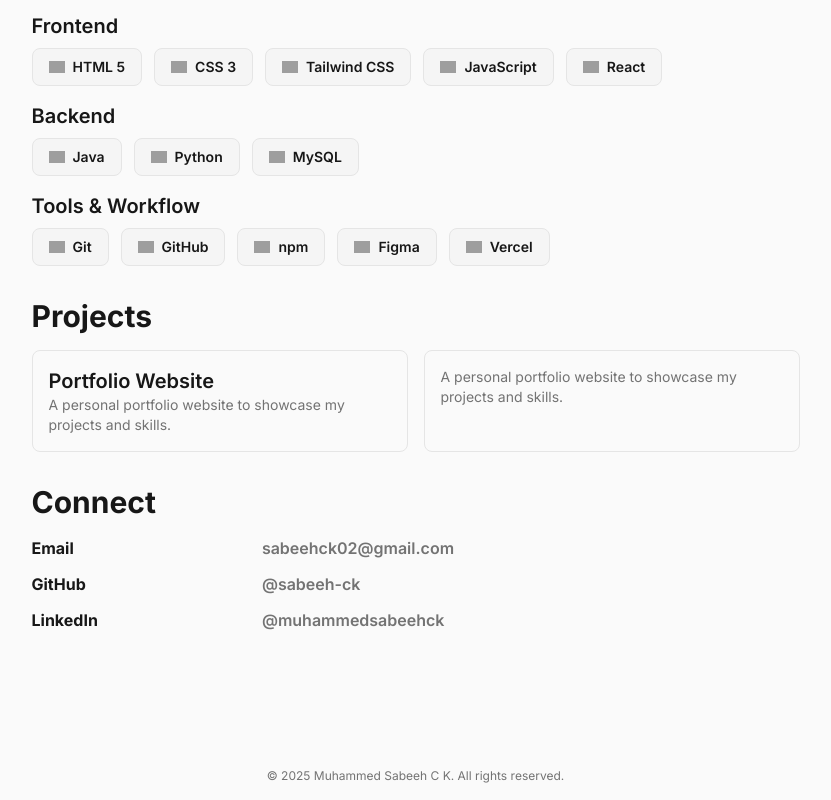
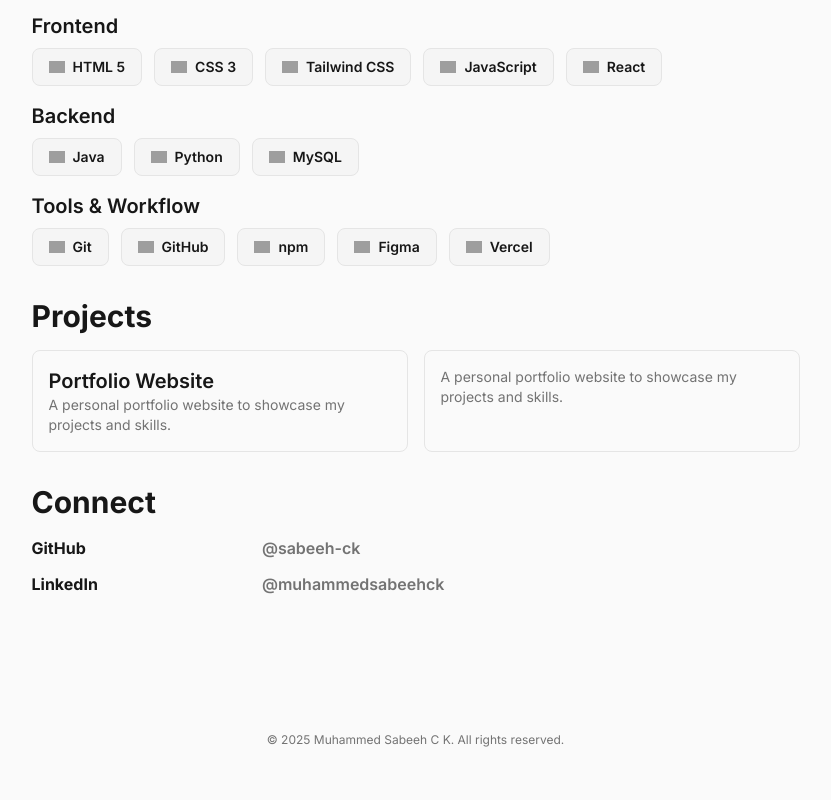
Before and after one commit to sabeeh-ck/my-portfolio, a React (Vite) app: page / in a window 1280 px wide. Shown: the part 994-1794 px from the top of the page, without its empty margins (217-1048 px from the left). After the commit the page ends 1758 px from the top, so only its background shows below. Built offline with nearby package versions, Linux system fonts and the light colour scheme; grey boxes are pictures that could not be loaded.

Commit message:
Commit 10.3 editted in contact component

```diff
--- a/src/components/Contact.jsx
+++ b/src/components/Contact.jsx
@@ -2,11 +2,6 @@ import { Fragment } from 'react'
 
 export default function Contact() {
     const socials = [
-        {
-            name: 'Email',
-            url: 'mailto:sabeehck02@gmail.com',
-            value: 'sabeehck02@gmail.com',
-        },
         {
             name: 'GitHub',
             url: 'https://github.com/sabeeh-ck',
@@ -27,7 +22,12 @@ export default function Contact() {
                     <Fragment key={social.name}>
                         <dt className="font-bold">{social.name}</dt>
                         <dd className="text-textmute text-sm font-semibold md:text-base">
-                            <a href={social.url} className="hover:underline">
+                            <a
+                                href={social.url}
+                                className="hover:underline"
+                                target="_blank"
+                                rel="noopener noreferrer"
+                            >
                                 {social.value}
                             </a>
                         </dd>
```
